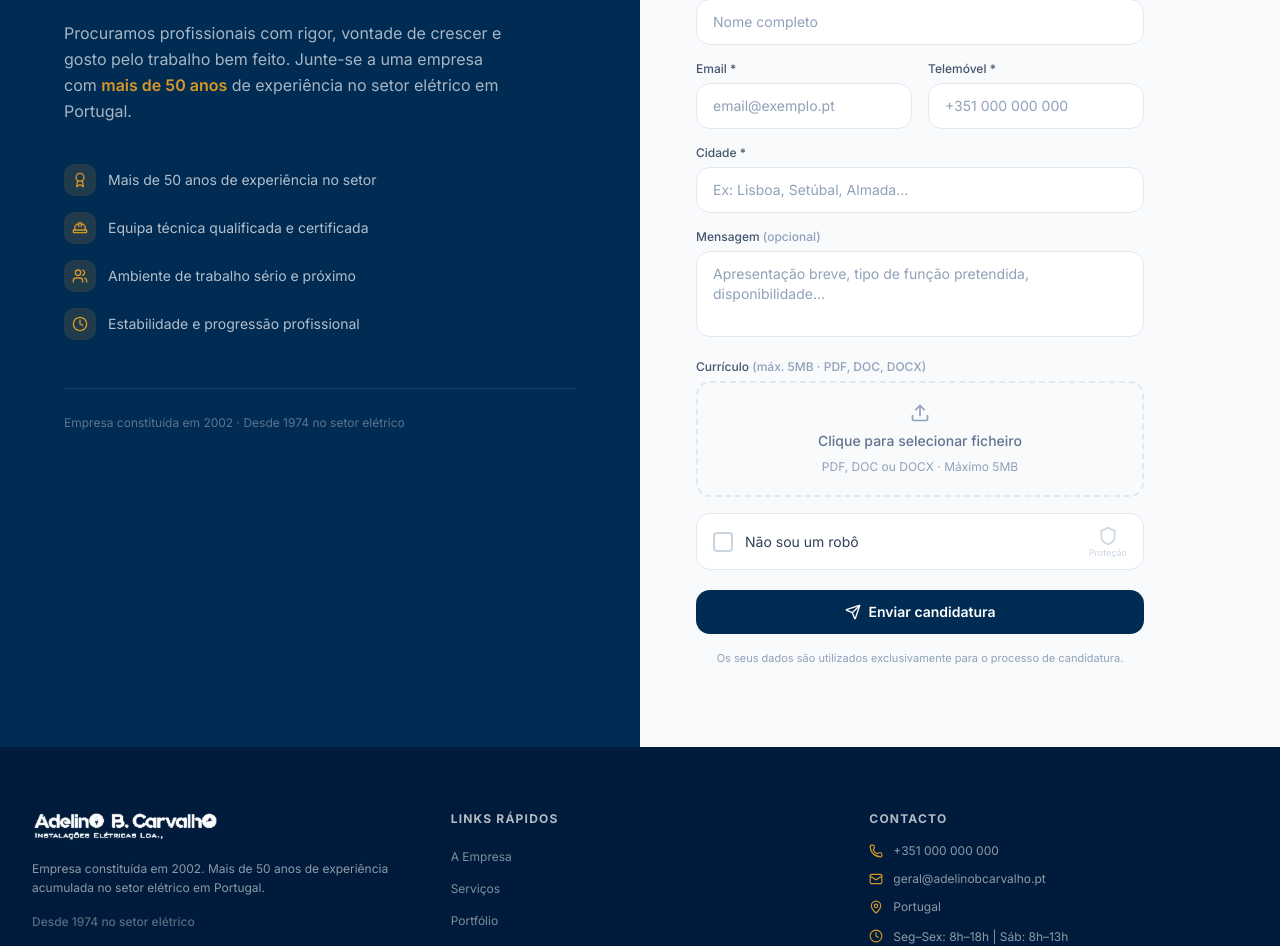
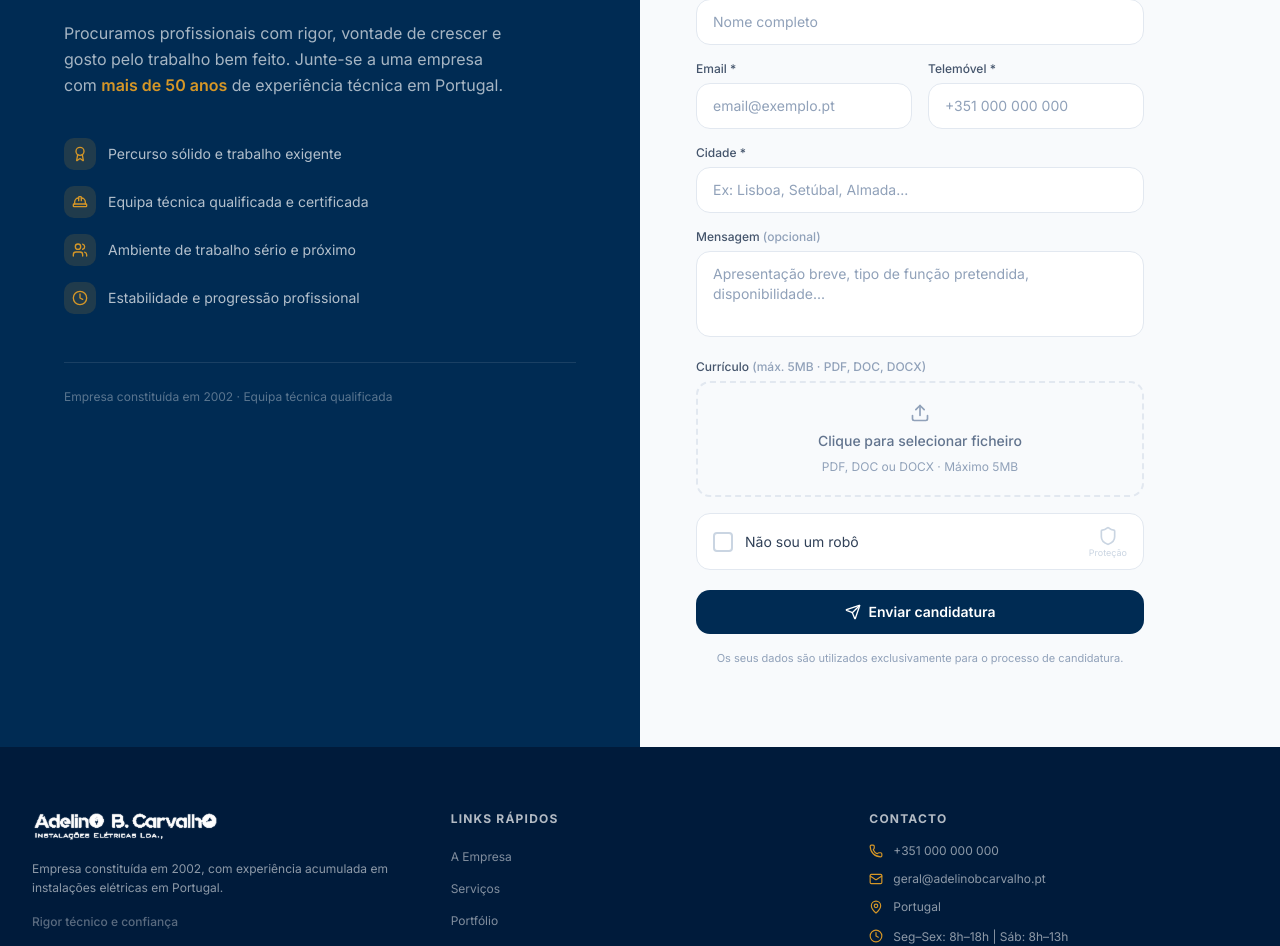
Before and after one commit to RuiNCarvalho/ABC-site, a Next.js app: page /candidaturas in a window 1280 px wide. Shown: the part 231-1177 px from the top of the page. Built offline with nearby package versions, Linux system fonts and the light colour scheme.

Commit message:
Reduce repeated company tagline

```diff
--- a/src/components/site/candidaturas.tsx
+++ b/src/components/site/candidaturas.tsx
@@ -36,7 +36,7 @@ type FormData = z.infer<typeof schema>;
 type Status = "idle" | "loading" | "success" | "error";
 
 const bullets = [
-  { icon: Award, text: "Mais de 50 anos de experiência no setor" },
+  { icon: Award, text: "Percurso sólido e trabalho exigente" },
   { icon: HardHat, text: "Equipa técnica qualificada e certificada" },
   { icon: Users, text: "Ambiente de trabalho sério e próximo" },
   { icon: Clock, text: "Estabilidade e progressão profissional" },
@@ -127,7 +127,7 @@ export function Candidaturas() {
           Procuramos profissionais com rigor, vontade de crescer e gosto pelo trabalho
           bem feito. Junte-se a uma empresa com{" "}
           <span className="text-gold font-semibold">mais de 50 anos</span> de
-          experiência no setor elétrico em Portugal.
+          experiência técnica em Portugal.
         </p>
 
         <ul className="flex flex-col gap-4 mb-12">
@@ -142,7 +142,7 @@ export function Candidaturas() {
         </ul>
 
         <div className="border-t border-white/10 pt-6 text-xs text-white/35 leading-relaxed">
-          Empresa constituída em 2002 · Desde 1974 no setor elétrico
+          Empresa constituída em 2002 · Equipa técnica qualificada
         </div>
       </motion.div>
 
--- a/src/components/site/company-history.tsx
+++ b/src/components/site/company-history.tsx
@@ -42,7 +42,7 @@ export function CompanyHistory() {
               A nossa história
             </div>
             <h2 className="mb-4 text-3xl font-bold leading-tight text-graphite sm:text-4xl">
-              Desde 1974 no setor elétrico
+              Uma história construída com rigor
             </h2>
             <p className="max-w-xl text-sm leading-relaxed text-slate-600">
               Uma empresa familiar com décadas de experiência acumulada em
--- a/src/components/site/footer.tsx
+++ b/src/components/site/footer.tsx
@@ -34,11 +34,11 @@ export function Footer() {
               />
             </div>
             <p className="text-white/55 text-xs leading-relaxed mb-4">
-              Empresa constituída em 2002. Mais de 50 anos de experiência acumulada
-              no setor elétrico em Portugal.
+              Empresa constituída em 2002, com experiência acumulada em
+              instalações elétricas em Portugal.
             </p>
             <div className="text-xs text-white/35 font-medium">
-              Desde 1974 no setor elétrico
+              Rigor técnico e confiança
             </div>
           </div>
 
--- a/src/components/site/hero.tsx
+++ b/src/components/site/hero.tsx
@@ -65,7 +65,7 @@ export function Hero() {
             className="mb-6 inline-flex items-center gap-2 rounded-full border border-white/15 bg-white/10 px-3 py-1.5 text-xs font-semibold uppercase tracking-wide text-white backdrop-blur-sm"
           >
             <span className="h-1.5 w-1.5 rounded-full bg-gold" />
-            Desde 1974 no setor elétrico
+            Empresa familiar de instalações elétricas
           </motion.div>
 
           <motion.h1
--- a/src/components/site/trust-metrics.tsx
+++ b/src/components/site/trust-metrics.tsx
@@ -19,7 +19,7 @@ const metrics: Metric[] = [
     value: 1974,
     suffix: "",
     label: "Início de atividade",
-    sublabel: "Desde 1974 no setor elétrico",
+    sublabel: "Início da experiência técnica",
     countUp: false,
   },
   {
@@ -100,7 +100,7 @@ export function TrustMetrics() {
             Décadas de experiência
           </h2>
           <p className="text-sm leading-relaxed text-white/60">
-            Dados simples para enquadrar a nossa história no setor elétrico.
+            Dados simples para enquadrar a nossa experiência e estrutura.
           </p>
         </motion.div>
 
--- a/src/data/site.ts
+++ b/src/data/site.ts
@@ -1,7 +1,7 @@
 export const siteConfig = {
   name: "Adelino B. Carvalho Instalações Elétricas Lda",
   shortName: "Adelino B. Carvalho",
-  tagline: "Desde 1974 no setor elétrico",
+  tagline: "Instalações elétricas com rigor e confiança",
   description:
     "Instalações elétricas seguras, eficientes e certificadas para habitação, comércio e indústria. Mais de 50 anos de experiência acumulada.",
   founded: 1974,
```
